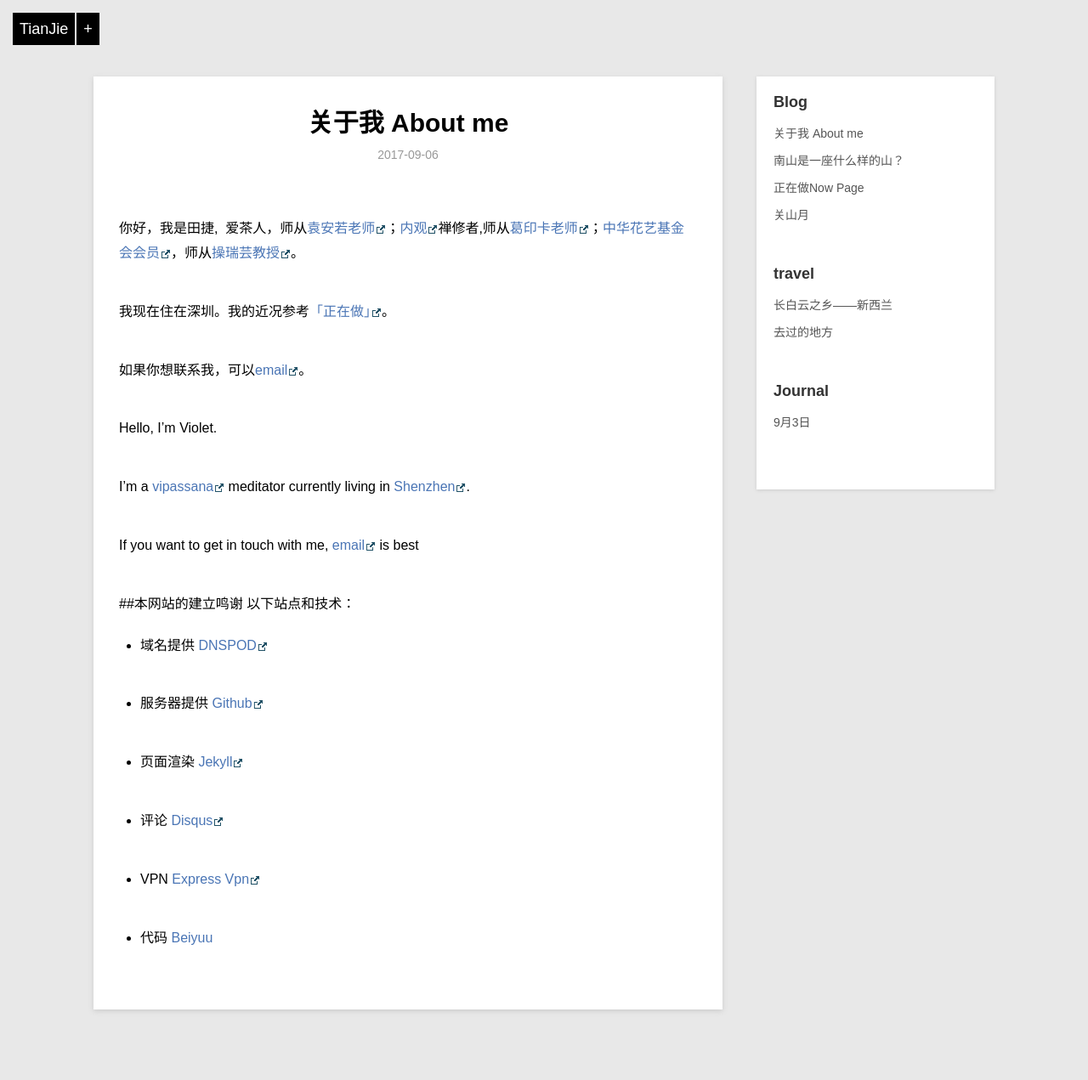
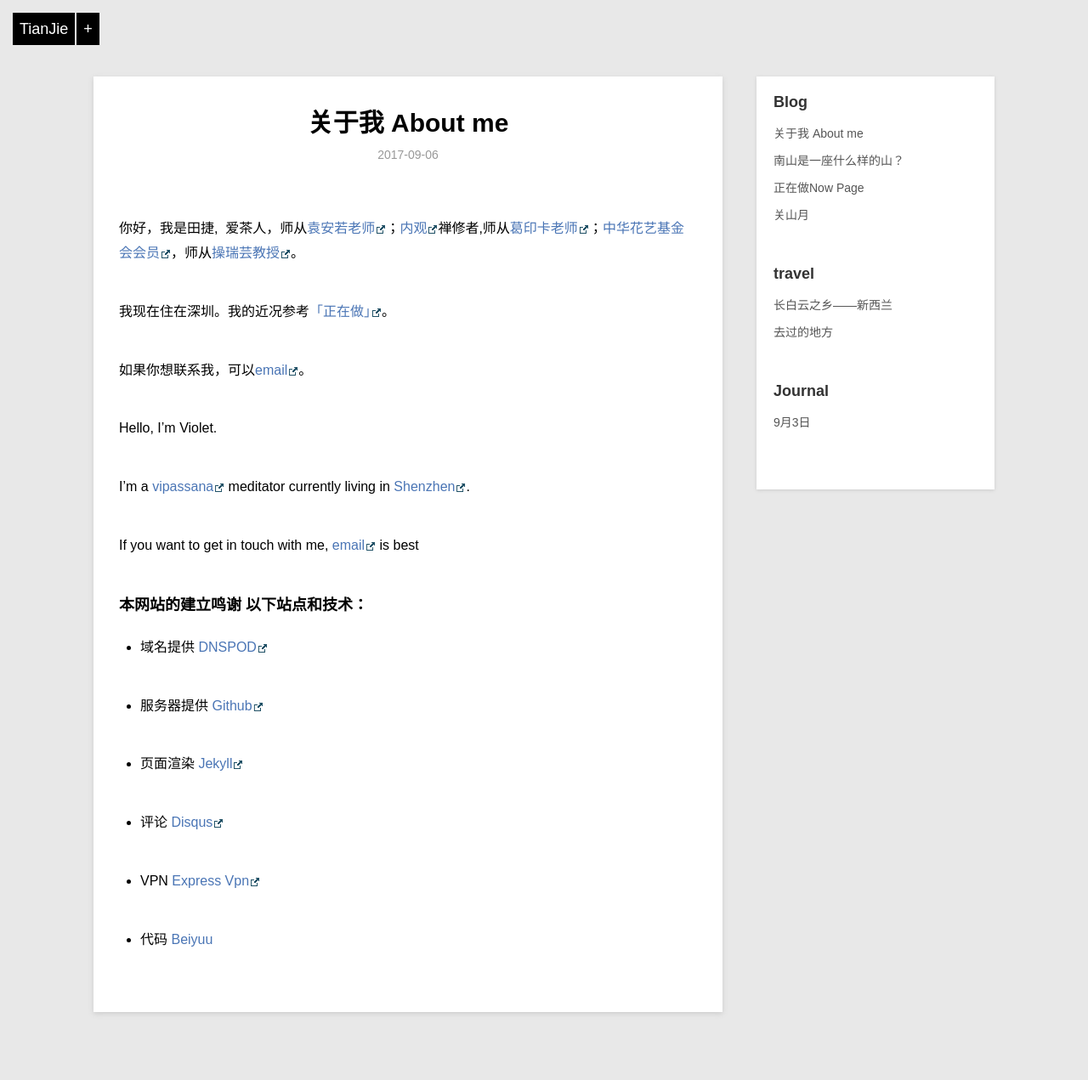
Before and after one commit to violettianjie/violettianjie.github.io, a Jekyll site: the page built from _posts/blog/2017-09-06-aboutme.md, in a window 1280 px wide. Shown: the whole page at 85% size. Built offline with Jekyll 4.4.1, drawn with Linux system fonts in a browser that asks for light colours.

```diff
--- a/_posts/blog/2017-09-06-aboutme.md
+++ b/_posts/blog/2017-09-06-aboutme.md
@@ -19,7 +19,7 @@ I'm a [vipassana](https://www.dhamma.org/en/index) meditator currently living in
 If you want to get in touch with me, [email](violettianjie@qq.com) is best
 
 
-##本网站的建立鸣谢 以下站点和技术：
+### 本网站的建立鸣谢 以下站点和技术：
 
 - 域名提供 [DNSPOD]( https://www.dnspod.cn)
 
```
